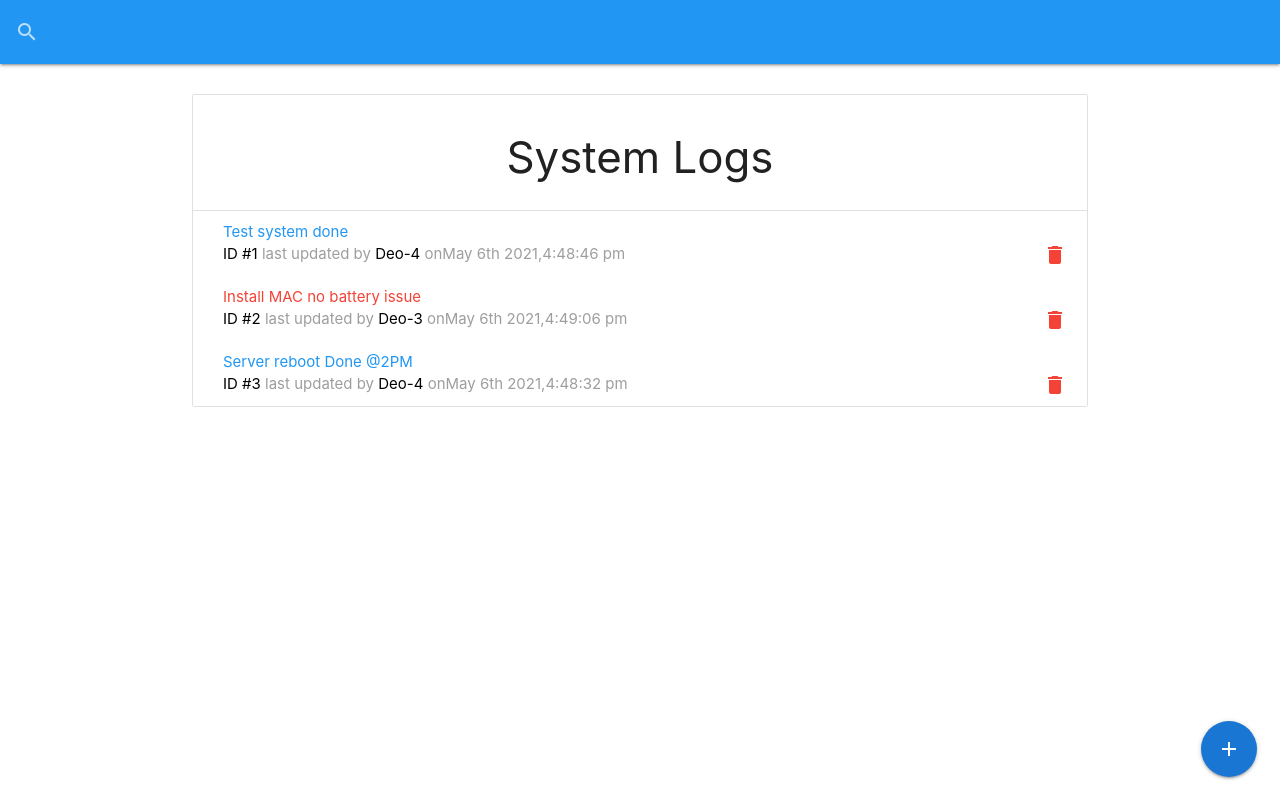
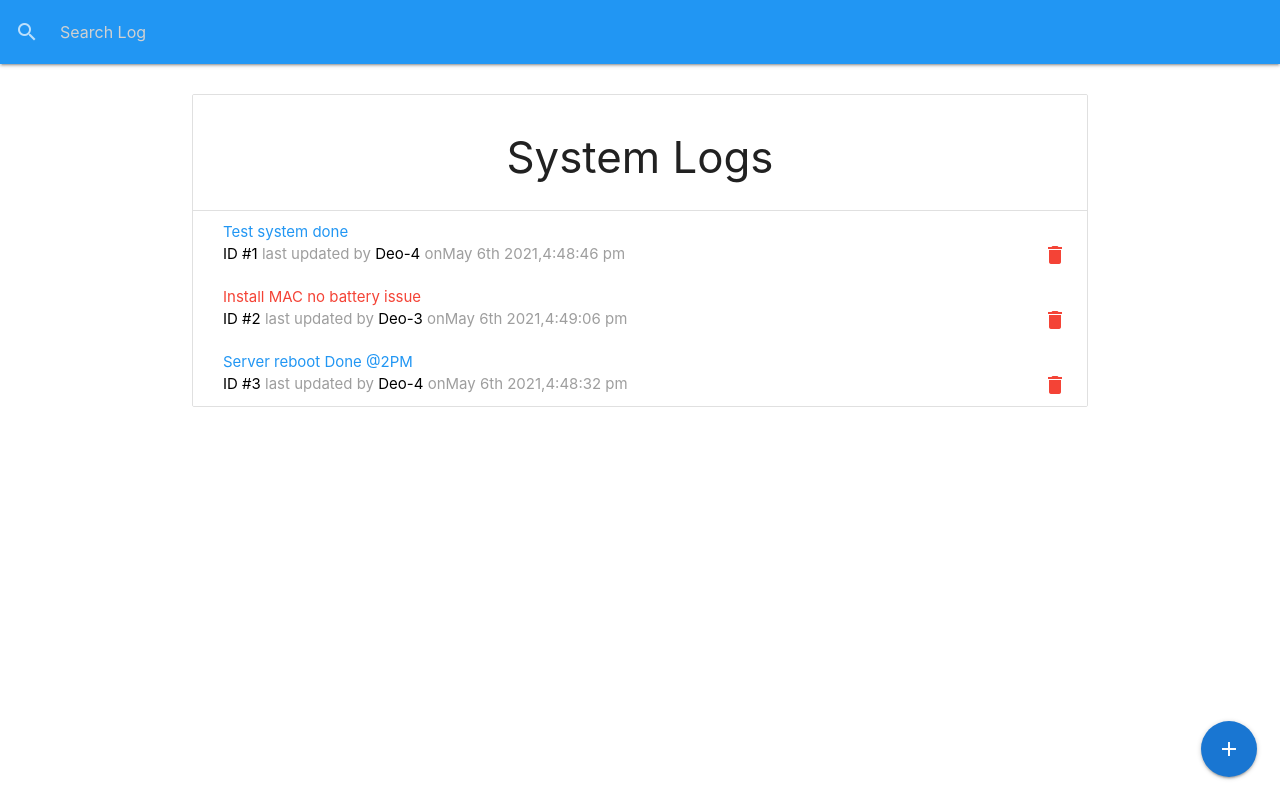
Before and after one commit to aniketbumbc/ticket-tracker, a React (Create React App) app: page / in a window 1280 px wide. Built offline with nearby package versions, Linux system fonts and the light colour scheme; data requests are answered from the project's data file.

Commit message:
search added

```diff
--- a/src/actions/logActions.js
+++ b/src/actions/logActions.js
@@ -7,6 +7,7 @@
   SET_CURRENT,
   CLEAR_LOG,
   UPDATE_LOG,
+  SEARCH_LOGS,
 } from './types';
 
 // export const getLogs = () => {
@@ -33,7 +34,6 @@
       payload: data,
     });
   } catch (err) {
-    debugger;
     dispatch({
       type: LOGS_ERROR,
       payload: err,
@@ -109,6 +109,25 @@
   }
 };
 
+export const searchLogs = (text) => async (dispatch) => {
+  try {
+    setLoading();
+    const res = await fetch(`./logs?q=${text}`);
+    const data = await res.json();
+
+    dispatch({
+      type: SEARCH_LOGS,
+      payload: data,
+    });
+  } catch (err) {
+    debugger;
+    dispatch({
+      type: LOGS_ERROR,
+      payload: err,
+    });
+  }
+};
+
 //set current log
 
 export const setCurrent = (log) => {
--- a/src/componets/layout/SearchBar.js
+++ b/src/componets/layout/SearchBar.js
@@ -1,12 +1,26 @@
-import React from 'react';
+import React, { useRef } from 'react';
+import { connect } from 'react-redux';
+import PropTypes from 'prop-types';
+import { searchLogs } from '../../actions/logActions';
+import M from 'materialize-css/dist/js/materialize.min.js';
 
-const SearchBar = () => {
+const SearchBar = ({ searchLogs }) => {
+  const text = useRef('');
+  const onChange = (e) => {
+    searchLogs(text.current.value);
+  };
   return (
     <nav style={{ marginBottom: '30px' }} className='blue'>
       <div className='nav-wrapper'>
         <form>
           <div className='input-field'>
-            <input id='search' type='search' />
+            <input
+              id='search'
+              type='search'
+              placeholder='Search Log'
+              ref={text}
+              onChange={onChange}
+            />
             <label className='label-icon' htmlFor='search'>
               <i className='material-icons'>search</i>
             </label>
@@ -18,4 +32,7 @@
   );
 };
 
-export default SearchBar;
+SearchBar.propTypes = {
+  searchLogs: PropTypes.func.isRequired,
+};
+export default connect(null, { searchLogs })(SearchBar);
--- a/src/reducers/logReducer.js
+++ b/src/reducers/logReducer.js
@@ -7,6 +7,7 @@
   SET_CURRENT,
   CLEAR_LOG,
   UPDATE_LOG,
+  SEARCH_LOGS,
 } from '../actions/types';
 
 export const getLogs = () => {};
@@ -54,6 +55,12 @@
         ),
       };
     }
+    case SEARCH_LOGS: {
+      return {
+        ...state,
+        logs: action.payload,
+      };
+    }
     case SET_CURRENT: {
       return {
         ...state,
```
